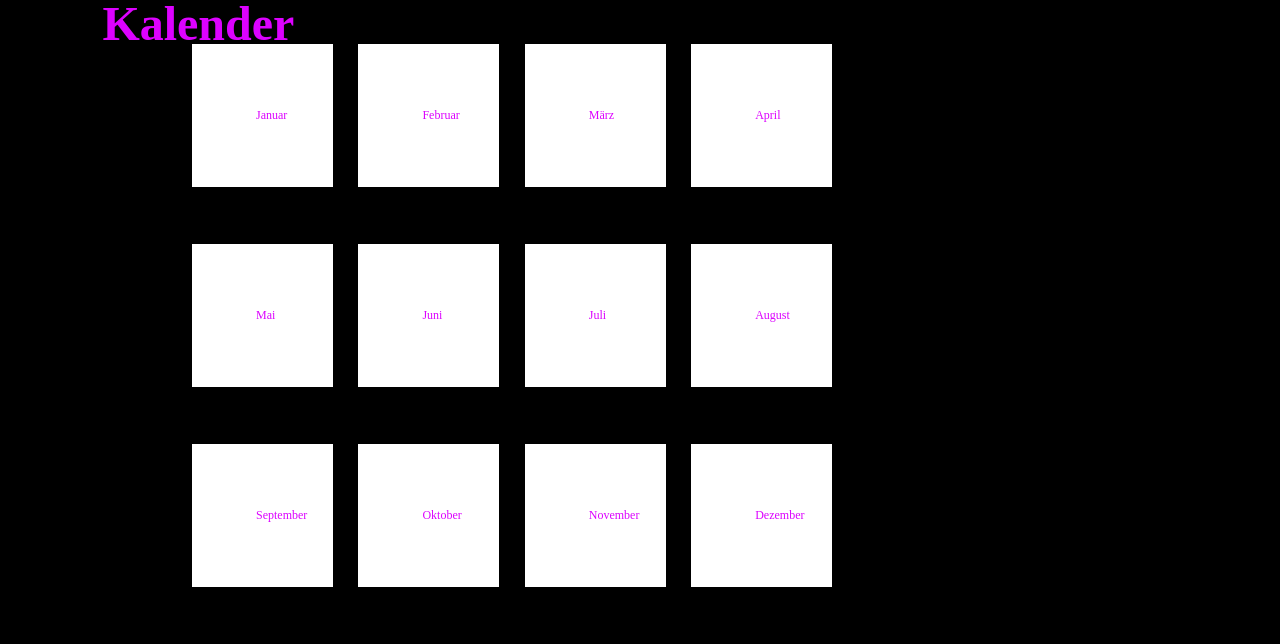
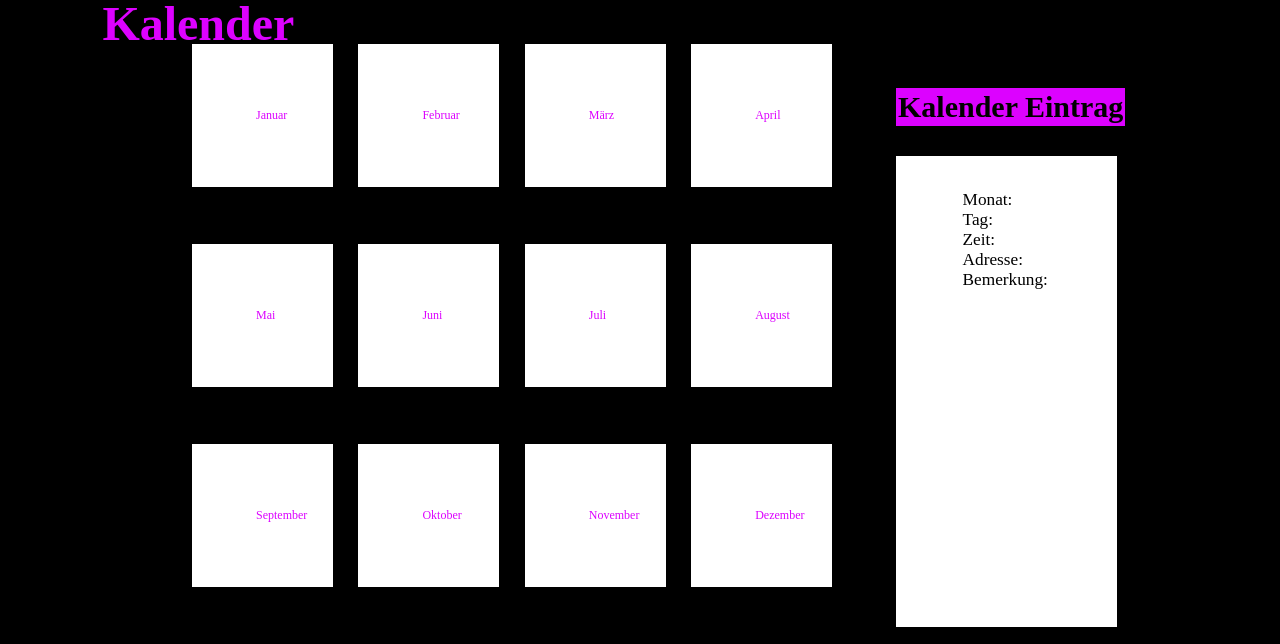
Before and after one commit to LN-TPIF-2223/htsta-joel, a plain HTML site: page kalender.html in a window 1280 px wide. Shown: the part 156-800 px from the top of the page. Drawn offline with Linux system fonts and the light colour scheme.

Commit message:
kalender änderung

```diff
--- a/kalender.html
+++ b/kalender.html
@@ -8,7 +8,7 @@
     <title>Raptors-Kalender</title>
     <link rel="stylesheet" href="style.css">
 </head>
-<body>
+<body class="komplet-body">
     <header>
         <a href="index.html"><img src="Bilder/Raptors_Bild.jpg" alt="Bild von dem Logo der Raptors" height="200" width="200"></a>
         <nav>
@@ -41,6 +41,16 @@
             <li class="de">Dezember</li>
         </nav>
     </main>
+    <h3 class="h-kalender">Kalender Eintrag</h3>
+    <nav class="kalender-eintrag">
+        <ul class="kalender-eintrag">
+            <li>Monat:</li>
+            <li>Tag:</li>
+            <li>Zeit:</li>
+            <li>Adresse:</li>
+            <li>Bemerkung:</li>
+        </ul>
+    </nav>
 </body>
 
 </html>
--- a/style.css
+++ b/style.css
@@ -441,7 +441,7 @@ list-style: circle;
     position: absolute;
     top: 8%;
     right: 15%;
-    list-style: none;
+    list-style-type: none;
     font-size: 150% ;
     color: #dc02ff;
     border: #dc02ff solid 3px;
@@ -452,6 +452,33 @@ list-style: circle;
 }
 .erkl-pos a{
     text-decoration: none;
-    color: inherit;
+    color:inherit;
     cursor: pointer;
 }
+.komplet-body{
+    list-style-type: none;
+}
+.h-kalender{
+    background-color: #dc02ff;
+    font-size: 250%;
+    width: max-content;
+    position: relative;
+    left: 70%;
+    top: 10%;
+    border: #dc02ff solid 3px;
+}
+.kalender-eintrag{
+    color: black;
+    list-style: none;
+    border:white solid 3px;
+    background-color: white;
+    font-size: 120%;
+    width: max-content;
+    position: relative;
+    top:25%;
+    left: 70%;
+    padding-left: 0%;
+    padding-right: 10%;
+    padding-top: 1%;
+    padding-bottom: 23%;
+}
```
